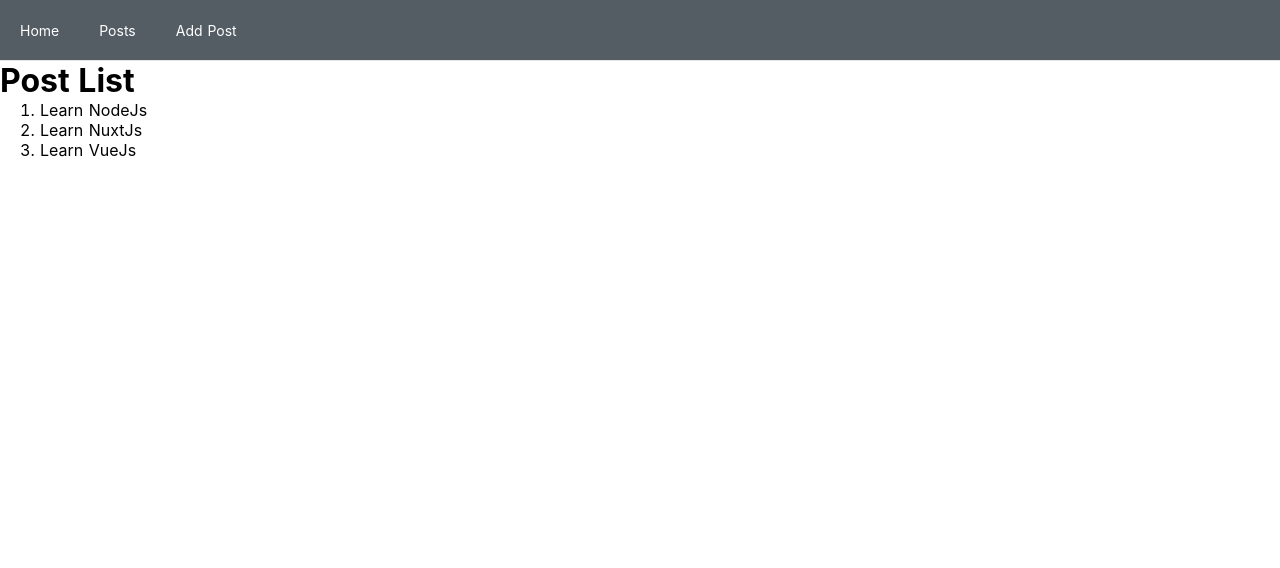
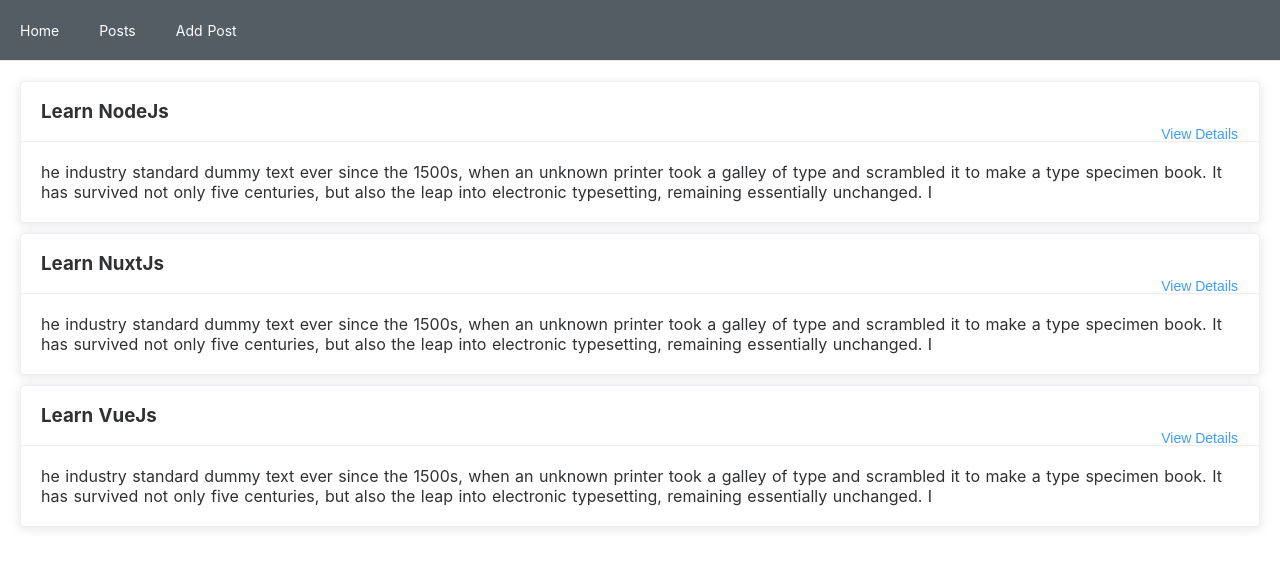
Before and after one commit to HaiderMalik12/nuxt-blog, a Nuxt app: page /post/list in a window 1280 px wide. Shown: the top 568 px of the page. Built offline with nearby package versions, Linux system fonts and the light colour scheme.

Commit message:
render list items to ui card component

```diff
--- a/pages/post/list.vue
+++ b/pages/post/list.vue
@@ -1,9 +1,16 @@
 <template>
-  <div>
-    <h1>Post List</h1>
-    <ol>
-      <li v-for="post in posts" :key="post.id">{{post.title}} </li>
-    </ol>
+  <div class="container">
+    <el-main>
+      <el-card class="box-card" v-for="post in posts" :key="post.id" style="margin-bottom:10px">
+        <div slot="header" class="clearfix">
+          <span>
+            <h3>{{post.title}}</h3>
+          </span>
+          <el-button style="float: right; padding: 3px 0" type="text">View Details</el-button>
+        </div>
+        <p>{{post.description}}</p>
+      </el-card>
+    </el-main>
   </div>
 </template>
 
```
